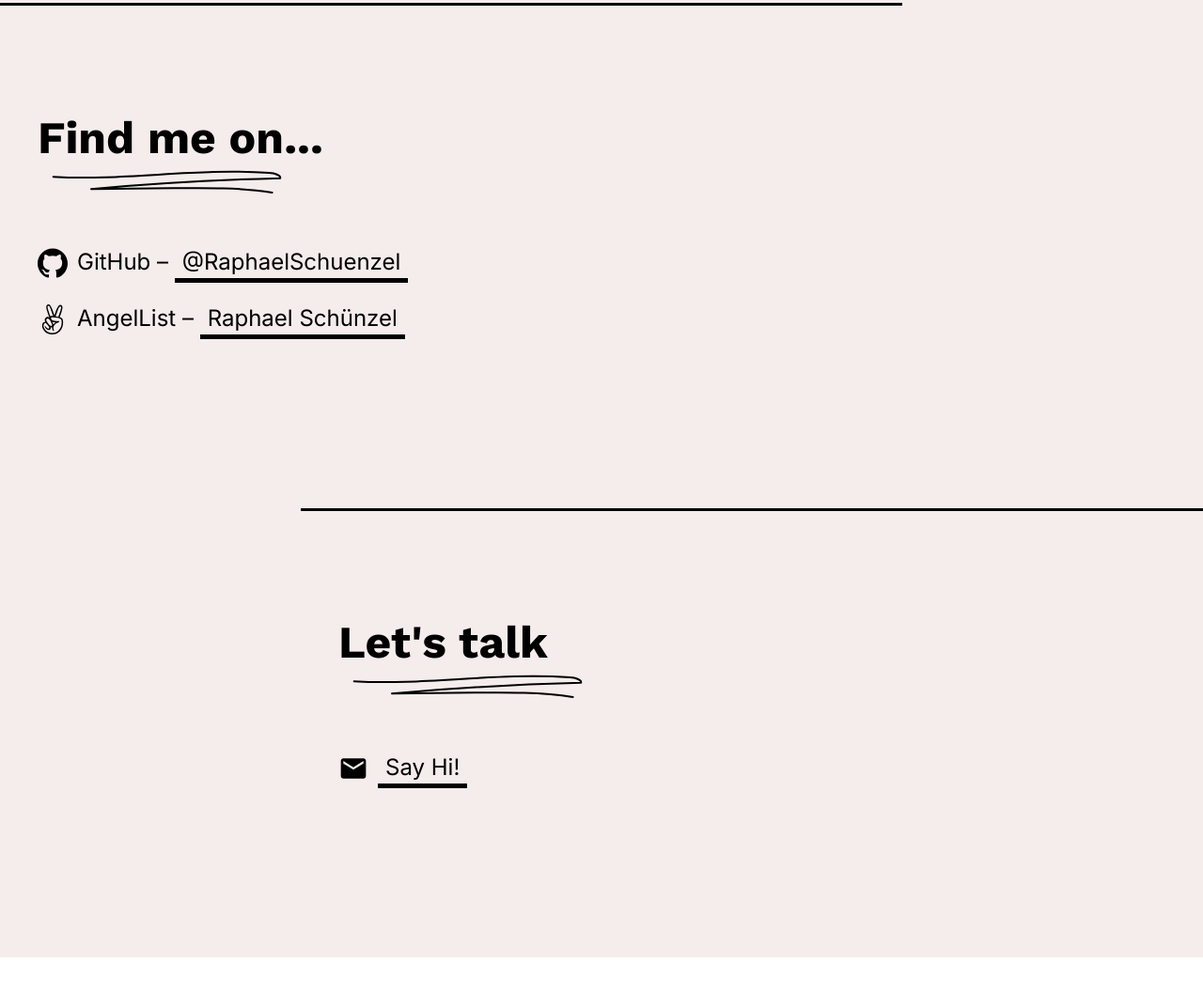
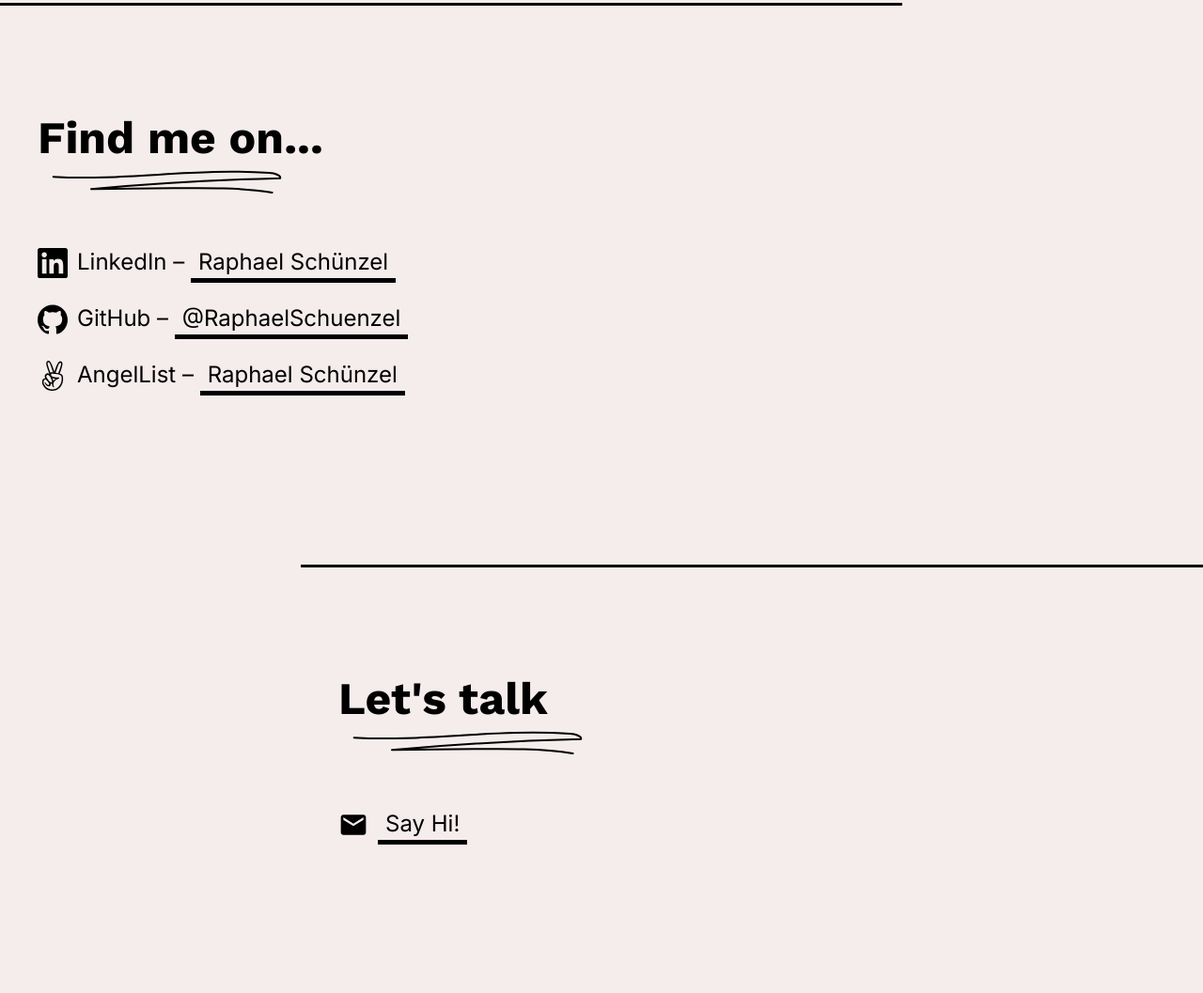
Before and after one commit to RaphaelSchuenzel/raphaelschuenzel.com, a Gatsby site: page / in a window 1280 px wide. Shown: the part 1296-2353 px from the top of the page at 94% size. Built offline with nearby package versions, Linux system fonts and the light colour scheme; Gatsby itself is replaced by a stand-in of ours.

Commit message:
add linkedin

```diff
--- a/src/components/panels/social.tsx
+++ b/src/components/panels/social.tsx
@@ -1,5 +1,6 @@
 import React from "react"
 
+import linkedinIcon from '../../images/icons/linkedin.svg'
 import angellistIcon from '../../images/icons/angellist.svg'
 import githubIcon from '../../images/icons/github.svg'
 
@@ -12,6 +13,11 @@ const PanelSocial = () => {
                     <path className="stroke" fill="none" stroke="currentColor" stroke-width="2" stroke-linecap="round" stroke-linejoin="round" stroke-miterlimit="10" d="M16.7 20.2c76.5 4.4 153.6-9.7 229.8-4.1 5.4.4 12.4 2.1 11.7 5.6-67.3 1.7-134.5 5.5-201.2 11.5l87.7-.9c35.2-.4 70.8-.7 104.9 4.6"></path>
                 </svg>
             </h1>
+
+            <p>
+                <img className="icon-social" src={linkedinIcon} alt="LinkedIn" />
+                LinkedIn – <a href="https://www.linkedin.com/in/raphaelschuenzel/" target="_blank">Raphael Schünzel</a>
+            </p>
 
             <p>
                 <img className="icon-social" src={githubIcon} alt="GitHub" />
```
Also changed, not shown: src/images/icons/linkedin.svg (added).
